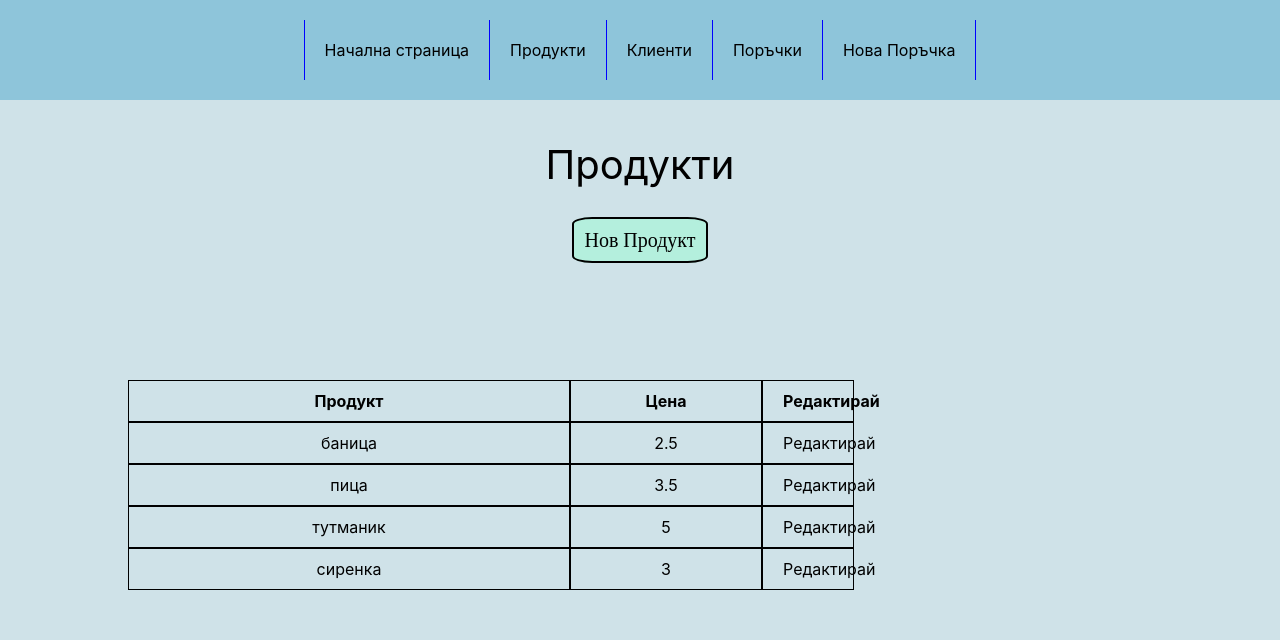
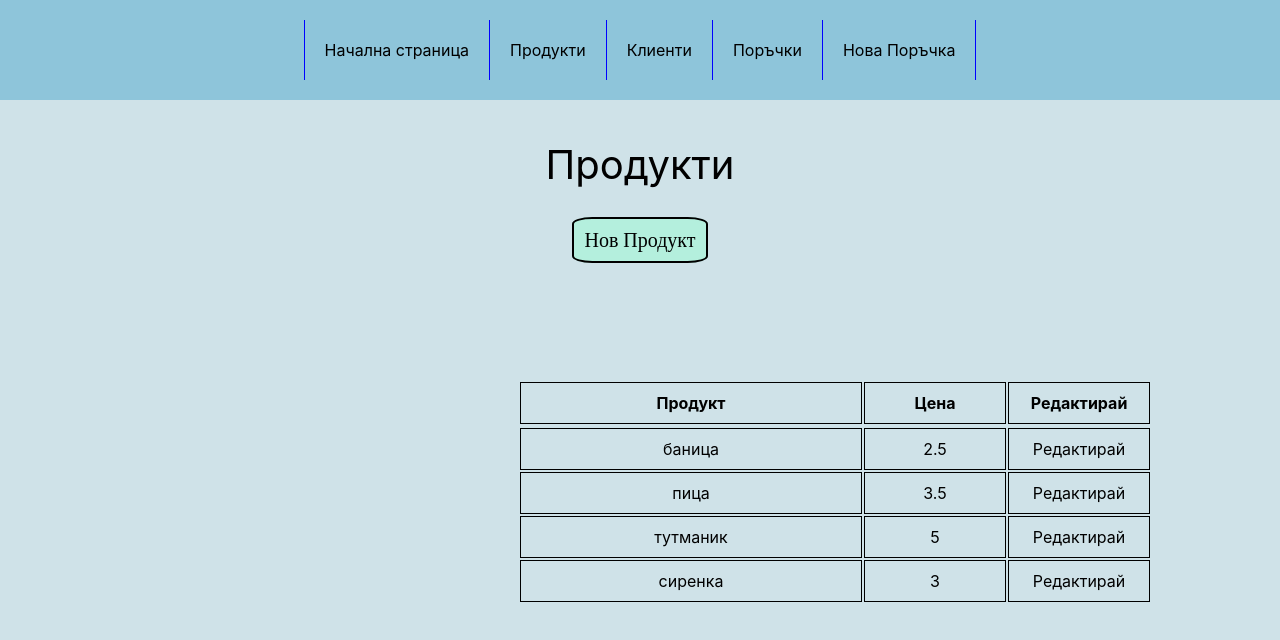
Before and after one commit to StanGergov/order-manager, a React (Create React App) app: page /products in a window 1280 px wide. Shown: the top 640 px of the page. Built offline with nearby package versions, Linux system fonts and the light colour scheme.

Commit message:
fixed table
fixed table width and alignment

```diff
--- a/src/Components/NewOrder/NewOrder.css
+++ b/src/Components/NewOrder/NewOrder.css
@@ -54,9 +54,29 @@
 
 .products-list{
     margin: 10%;
+    align-items: end;
 }
-.products-list tr{
-    display: grid;
-    width: 100%;
-    grid-template-columns: 4fr 3fr 2fr 2fr 3fr;
+
+.product-column{
+    width: 300px;
 }
+
+.price-column{
+    width: 100px;
+}
+
+.quantity-column{
+    width: 100px;
+}
+
+.total-price-product-column{
+    width: 100px;
+}
+
+.edit-column{
+    width: 100px;
+}
+
+/* tfoot{
+
+} */
```
